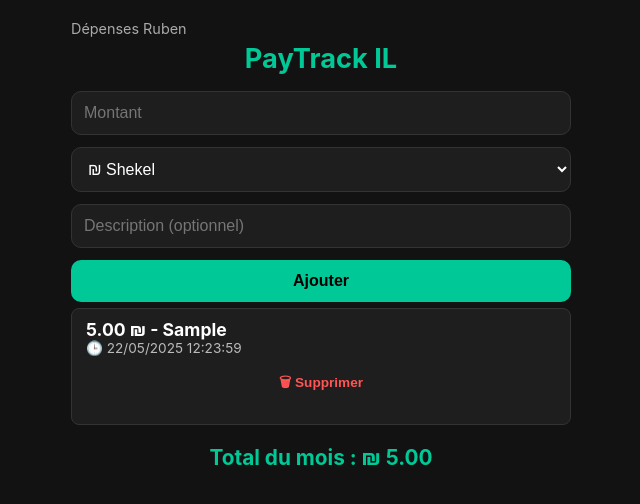
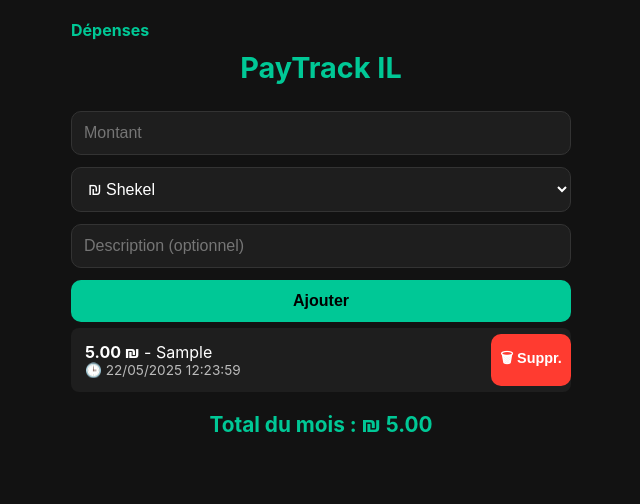
Before and after one commit to peppa1514/payapp, a plain HTML site: page index.html in a window 1280 px wide. Both pictures are taken after typing "5", "Sample" into the empty fields and a click on the button "Ajouter". Shown: the whole page, without its empty margins (319-959 px from the left). Drawn offline with Linux system fonts and the light colour scheme.

Commit message:
Update index.html

```diff
--- a/index.html
+++ b/index.html
@@ -4,7 +4,7 @@
 <head>
   <meta charset="UTF-8">
   <meta name="viewport" content="width=device-width, initial-scale=1.0">
-  <title>Dépenses Ruben</title>
+  <title>Dépenses</title>
   <style>
     :root {
       --bg: #121212;
@@ -12,11 +12,10 @@
       --text: #ffffff;
       --accent: #00c896;
       --border: #333;
-      --font-main: -apple-system, BlinkMacSystemFont, 'Segoe UI', Roboto, Oxygen;
     }
 
     body {
-      font-family: var(--font-main);
+      font-family: -apple-system, BlinkMacSystemFont, 'Segoe UI', Roboto, Oxygen;
       background: var(--bg);
       color: var(--text);
       padding: 20px;
@@ -24,18 +23,21 @@
       margin: auto;
     }
 
-    header {
-      text-align: left;
-      font-size: 0.9em;
-      color: #aaa;
-      margin-bottom: 5px;
+    .top-bar {
+      display: flex;
+      justify-content: flex-start;
+      align-items: center;
+      font-size: 1em;
+      font-weight: bold;
+      color: var(--accent);
+      margin-bottom: 10px;
     }
 
     h1 {
       text-align: center;
-      font-size: 1.7em;
+      font-size: 1.8em;
       color: var(--accent);
-      margin: 0 0 10px 0;
+      margin: 10px 0 20px;
     }
 
     input, select, button {
@@ -63,19 +65,20 @@
       background: #00dfa2;
     }
 
+    .entry-wrapper {
+      position: relative;
+      overflow: hidden;
+      margin-bottom: 10px;
+    }
+
     .entry {
-      padding: 10px 14px;
       background: var(--card);
-      border: 1px solid var(--border);
-      margin-bottom: 10px;
+      padding: 14px;
       border-radius: 8px;
+      transform: translateX(0);
+      transition: transform 0.3s ease;
       display: flex;
       flex-direction: column;
-    }
-
-    .amount-desc {
-      font-weight: bold;
-      font-size: 1.1em;
     }
 
     .meta {
@@ -84,13 +87,22 @@
     }
 
     .delete-btn {
-      color: #f55;
-      background: none;
+      position: absolute;
+      right: 0;
+      top: 0;
+      bottom: 0;
+      width: 80px;
+      background: #ff3b30;
+      color: white;
+      font-weight: bold;
       border: none;
-      cursor: pointer;
-      font-size: 0.85em;
-      margin-top: 4px;
-      align-self: flex-end;
+      outline: none;
+      text-align: center;
+      padding: 0;
+      font-size: 0.9em;
+      display: flex;
+      align-items: center;
+      justify-content: center;
     }
 
     #total {
@@ -103,7 +115,7 @@
   </style>
 </head>
 <body>
-  <header>Dépenses Ruben</header>
+  <div class="top-bar">Dépenses</div>
   <h1>PayTrack IL</h1>
 
   <input type="number" id="amount" placeholder="Montant">
@@ -119,28 +131,58 @@
 
   <script>
     const euroToShekel = 4.0;
+    let entries = JSON.parse(localStorage.getItem("entries") || "[]");
+
     const saveData = () => localStorage.setItem("entries", JSON.stringify(entries));
-    const loadData = () => JSON.parse(localStorage.getItem("entries") || "[]");
-
-    let entries = loadData();
 
     const updateDisplay = () => {
       const container = document.getElementById("entries");
       container.innerHTML = "";
       let total = 0;
+
       entries.forEach((entry, index) => {
-        const div = document.createElement("div");
-        div.className = "entry";
-        div.innerHTML = `
-          <div class="amount-desc">${entry.amount.toFixed(2)} ₪ - ${entry.desc}</div>
+        const wrapper = document.createElement("div");
+        wrapper.className = "entry-wrapper";
+
+        const content = document.createElement("div");
+        content.className = "entry";
+        content.innerHTML = `
+          <div><strong>${entry.amount.toFixed(2)} ₪</strong> - ${entry.desc}</div>
           <div class="meta">🕒 ${entry.date}</div>
-          <button class="delete-btn" onclick="deleteEntry(${index})">🗑 Supprimer</button>
         `;
-        container.appendChild(div);
+
+        let startX = 0;
+        content.addEventListener("touchstart", e => startX = e.touches[0].clientX);
+        content.addEventListener("touchmove", e => {
+          const moveX = e.touches[0].clientX;
+          const diff = startX - moveX;
+          if (diff > 30) {
+            content.style.transform = "translateX(-80px)";
+          }
+          if (diff < -30) {
+            content.style.transform = "translateX(0)";
+          }
+        });
+
+        const delBtn = document.createElement("button");
+        delBtn.className = "delete-btn";
+        delBtn.innerText = "🗑 Suppr.";
+        delBtn.onclick = () => {
+          if (confirm("Supprimer cette dépense ?")) {
+            entries.splice(index, 1);
+            saveData();
+            updateDisplay();
+          }
+        };
+
+        wrapper.appendChild(content);
+        wrapper.appendChild(delBtn);
+        container.appendChild(wrapper);
         total += entry.amount;
       });
+
       document.getElementById("total").innerText = `Total du mois : ₪ ${total.toFixed(2)}`;
-    }
+    };
 
     const addEntry = () => {
       const amount = parseFloat(document.getElementById("amount").value);
@@ -151,17 +193,11 @@
       const shekelAmount = currency === "EUR" ? amount * euroToShekel : amount;
       const date = new Date().toLocaleString("fr-FR", { hour12: false });
       entries.push({ amount: shekelAmount, desc, date });
-      saveData(); updateDisplay();
+      saveData();
+      updateDisplay();
       document.getElementById("amount").value = "";
       document.getElementById("desc").value = "";
-    }
-
-    const deleteEntry = (index) => {
-      if (confirm("Supprimer cette dépense ?")) {
-        entries.splice(index, 1);
-        saveData(); updateDisplay();
-      }
-    }
+    };
 
     updateDisplay();
   </script>
```
